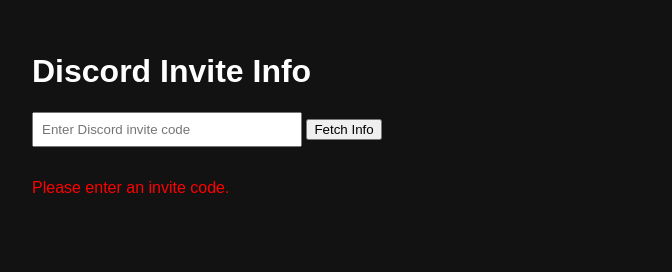
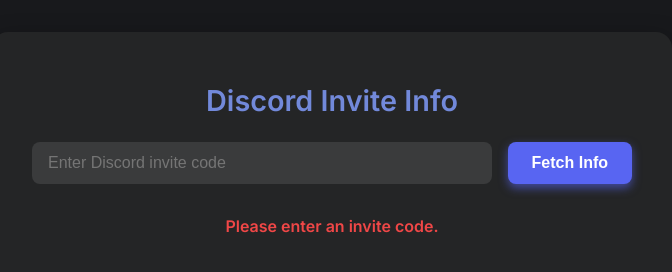
Before and after one commit to gticleague/discord-server-lookup, a plain HTML site: page index.html in a window 1280 px wide. Both pictures are taken after a click on the button "Fetch Info". Shown: the whole page, without its empty margins (308-980 px from the left). Drawn offline with Linux system fonts and the light colour scheme.

Commit message:
Update index.html

```diff
--- a/index.html
+++ b/index.html
@@ -5,60 +5,166 @@
 <meta name="viewport" content="width=device-width, initial-scale=1" />
 <title>Discord Invite Info</title>
 <style>
+  @import url('https://fonts.googleapis.com/css2?family=Inter:wght@400;600&display=swap');
+
   body {
-    font-family: Arial, sans-serif;
-    background: #121212;
+    font-family: 'Inter', Arial, sans-serif;
+    background: #18191c;
+    color: #e4e6eb;
+    margin: 0;
+    padding: 2rem;
+    display: flex;
+    justify-content: center;
+    min-height: 100vh;
+  }
+
+  .container {
+    background: #242526;
+    border-radius: 16px;
+    box-shadow: 0 8px 24px rgba(0,0,0,0.4);
+    max-width: 600px;
+    width: 100%;
+    padding: 2rem 2.5rem;
+  }
+
+  h1 {
+    margin-bottom: 1.5rem;
+    font-weight: 600;
+    font-size: 1.8rem;
+    text-align: center;
+    color: #7289da;
+  }
+
+  .input-group {
+    display: flex;
+    gap: 1rem;
+    margin-bottom: 2rem;
+  }
+
+  input[type="text"] {
+    flex-grow: 1;
+    padding: 0.75rem 1rem;
+    border-radius: 8px;
+    border: none;
+    font-size: 1rem;
+    background: #3a3b3c;
+    color: #e4e6eb;
+    transition: background 0.3s;
+  }
+  input[type="text"]:focus {
+    outline: none;
+    background: #4a4b4c;
+  }
+
+  button {
+    background: #5865f2;
     color: white;
-    padding: 2rem;
-    max-width: 600px;
-    margin: auto;
+    border: none;
+    border-radius: 8px;
+    padding: 0 1.5rem;
+    font-weight: 600;
+    font-size: 1rem;
+    cursor: pointer;
+    transition: background 0.3s;
+    box-shadow: 0 4px 10px rgba(88, 101, 242, 0.6);
   }
+  button:hover {
+    background: #4752c4;
+  }
+  button:active {
+    background: #3a3f8c;
+  }
+
+  #result {
+    margin-top: 1rem;
+  }
+
   .server-info {
     display: flex;
-    gap: 20px;
+    gap: 24px;
     align-items: flex-start;
   }
+
   img.icon {
     width: 128px;
     height: 128px;
-    border-radius: 16px;
+    border-radius: 20px;
     background: #2c2f33;
+    box-shadow: 0 4px 12px rgba(0,0,0,0.5);
+    flex-shrink: 0;
   }
+
   .details {
     flex-grow: 1;
   }
+
+  .details p {
+    margin: 8px 0;
+    line-height: 1.4;
+  }
+
   .details strong {
-    color: white;
+    color: #b9bbbe;
+    font-weight: 600;
   }
-  .details .green {
-    color: #57f287;
+
+  .green {
+    color: #43b581;
+    font-weight: 600;
   }
-  .details p {
-    margin: 5px 0;
+
+  .banner-img {
+    width: 100%;
+    border-radius: 12px;
+    margin-top: 1.5rem;
+    box-shadow: 0 8px 20px rgba(0,0,0,0.6);
+    object-fit: cover;
+  }
+
+  /* Error message styling */
+  .error {
+    color: #f04747;
+    font-weight: 600;
+    text-align: center;
+  }
+
+  /* Responsive adjustments */
+  @media (max-width: 480px) {
+    .server-info {
+      flex-direction: column;
+      align-items: center;
+    }
+    .details {
+      text-align: center;
+    }
+    input[type="text"], button {
+      font-size: 0.9rem;
+    }
   }
 </style>
 </head>
 <body>
-
-<h1>Discord Invite Info</h1>
-<input type="text" id="inviteInput" placeholder="Enter Discord invite code" style="padding:8px; width: 250px;" />
-<button onclick="fetchInvite()">Fetch Info</button>
-
-<div id="result" style="margin-top: 2rem;"></div>
+  <div class="container">
+    <h1>Discord Invite Info</h1>
+    <div class="input-group">
+      <input type="text" id="inviteInput" placeholder="Enter Discord invite code" autocomplete="off" />
+      <button onclick="fetchInvite()">Fetch Info</button>
+    </div>
+    <div id="result"></div>
+  </div>
 
 <script>
   async function fetchInvite() {
     const inviteCode = document.getElementById('inviteInput').value.trim();
     const result = document.getElementById('result');
-    result.innerHTML = 'Loading...';
+    result.innerHTML = '<p style="text-align:center; color:#999;">Loading...</p>';
 
     if (!inviteCode) {
-      result.innerHTML = `<p style="color:red;">Please enter an invite code.</p>`;
+      result.innerHTML = `<p class="error">Please enter an invite code.</p>`;
       return;
     }
 
     try {
-      // Fetch invite info with member counts
       const res = await fetch(`https://discord.com/api/invites/${inviteCode}?with_counts=true`);
 
       if (!res.ok) throw new Error('Invite not found or invalid.');
@@ -66,32 +172,28 @@
       const data = await res.json();
       const guild = data.guild;
 
-      // Build icon URL
       const iconUrl = guild.icon
         ? `https://cdn.discordapp.com/icons/${guild.id}/${guild.icon}.png?size=128`
         : '';
 
-      // Banner URL (optional)
       const bannerUrl = guild.banner
         ? `https://cdn.discordapp.com/banners/${guild.id}/${guild.banner}.png?size=512`
         : '';
 
-      // Format invite expiration (optional)
       const expiresAt = data.expires_at
         ? new Date(data.expires_at).toLocaleString()
         : 'No expiration';
 
-      // Build HTML
       result.innerHTML = `
         <div class="server-info">
           <img class="icon" src="${iconUrl}" alt="Server Icon" />
           <div class="details">
             <p><strong>Server name:</strong> <span class="green">${guild.name}</span></p>
             <p><strong>Member count:</strong> <span class="green">${data.approximate_member_count}</span></p>
-            <p><strong>Online Users:</strong> <span class="green">${data.approximate_presence_count}</span></p>
-            <p><strong>Server description:</strong><br>${guild.description || 'No description'}</p>
-            <p><strong>Is NSFW:</strong> <span class="green">${guild.nsfw_level === 0 ? 'No' : 'Yes'}</span></p>
-            <p><strong>Invite expiration date:</strong> <span class="green">${expiresAt}</span></p>
+            <p><strong>Online users:</strong> <span class="green">${data.approximate_presence_count}</span></p>
+            <p><strong>Description:</strong><br>${guild.description || 'No description'}</p>
+            <p><strong>NSFW:</strong> <span class="green">${guild.nsfw_level === 0 ? 'No' : 'Yes'}</span></p>
+            <p><strong>Invite expiration:</strong> <span class="green">${expiresAt}</span></p>
           </div>
         </div>
       `;
@@ -100,16 +202,13 @@
         const bannerImg = document.createElement('img');
         bannerImg.src = bannerUrl;
         bannerImg.alt = 'Server Banner';
-        bannerImg.style.width = '100%';
-        bannerImg.style.borderRadius = '12px';
-        bannerImg.style.marginTop = '1rem';
+        bannerImg.className = 'banner-img';
         result.appendChild(bannerImg);
       }
     } catch (error) {
-      result.innerHTML = `<p style="color:red;">Error: ${error.message}</p>`;
+      result.innerHTML = `<p class="error">Error: ${error.message}</p>`;
     }
   }
 </script>
-
 </body>
 </html>
```
